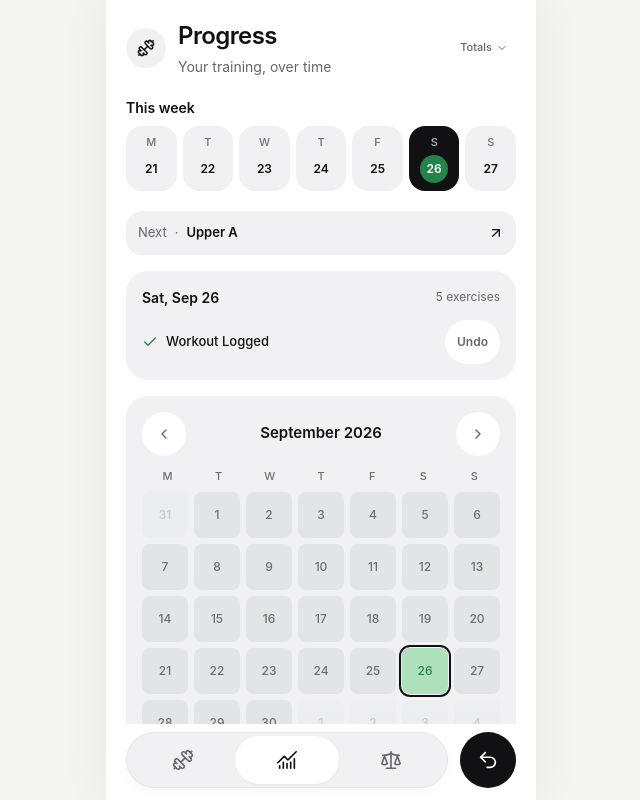
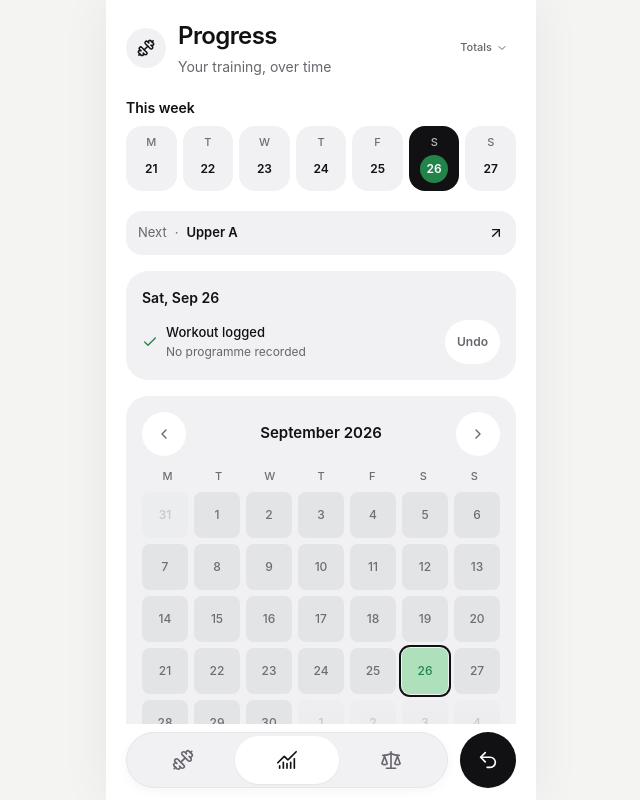
Before and after one commit to ddddami/lift, a React (Vite) app: page /tracker in a window 1280 px wide. Both pictures are taken after a click on the button "Log a session". Shown: the whole page, without its empty margins (319-959 px from the left). Built offline with nearby package versions, Linux system fonts and the light colour scheme.

Commit message:
ui: show recorded programme in selected calendar day

```diff
--- a/src/routes/Tracker.tsx
+++ b/src/routes/Tracker.tsx
@@ -1,4 +1,4 @@
-import { useContext, useState } from 'react';
+import { useContext, useRef, useState } from 'react';
 import { createPortal } from 'react-dom';
 import { SessionDockContext } from '../components/sessionDock';
 import { useStore } from '../store/useStore';
@@ -17,6 +17,7 @@ export function Tracker() {
   const [showTotals, setShowTotals] = useState(false);
   const [currentMonth, setCurrentMonth] = useState(new Date());
   const [selectedDate, setSelectedDate] = useState(new Date());
+  const selectedSessionRef = useRef<HTMLElement | null>(null);
   const today = new Date();
   const todayKey = format(today, 'yyyy-MM-dd');
   const monthStart = startOfMonth(currentMonth);
@@ -31,12 +32,21 @@ export function Tracker() {
   const monthlyWorkouts = entries.filter(([date]) => date.startsWith(format(today, 'yyyy-MM'))).length;
   const selectedKey = format(selectedDate, 'yyyy-MM-dd');
   const selectedEntry = activityMap[selectedKey];
+  const programmeLabel = selectedEntry?.sessionLabel && selectedEntry.sessionLabel.toLowerCase() !== 'workout logged'
+    ? formatLabel(selectedEntry.sessionLabel)
+    : null;
   const selectedFuture = selectedKey > todayKey;
   const { session: nextSession, type: nextType } = getNextSession(trainingState, today);
 
   const selectDate = (day: Date) => {
     setSelectedDate(day);
     setCurrentMonth(day);
+    requestAnimationFrame(() => {
+      selectedSessionRef.current?.scrollIntoView({
+        block: 'nearest',
+        behavior: window.matchMedia('(prefers-reduced-motion: reduce)').matches ? 'auto' : 'smooth',
+      });
+    });
   };
 
   const toggleSelectedSession = () => {
@@ -103,14 +113,20 @@ export function Tracker() {
           </div>
         </div>
 
-        <section aria-label="Selected session" className="mb-4 rounded-[22px] bg-lift-inset p-4">
+        <section ref={selectedSessionRef} aria-label="Selected session" aria-live="polite" className="mb-4 rounded-[22px] bg-lift-inset p-4">
           <div className="mb-3 flex items-center justify-between gap-2">
             <h2 className="m-0 text-[14px] font-semibold">{format(selectedDate, 'EEE, MMM d')}</h2>
-            {selectedEntry?.count ? <span className="text-xs text-lift-text-muted">{selectedEntry.count} exercises</span> : null}
+            {selectedEntry?.count && programmeLabel ? <span className="text-xs text-lift-text-muted">{selectedEntry.count} exercises</span> : null}
           </div>
           {selectedEntry?.count ? (
             <div className="flex items-center justify-between gap-3">
-              <div className="flex min-w-0 items-center gap-2"><Check className="h-4 w-4 shrink-0 text-lift-success-text" /><span className="truncate text-[13px] font-medium">{formatLabel(selectedEntry.sessionLabel ?? 'Workout logged')}</span></div>
+              <div className="flex min-w-0 items-center gap-2">
+                <Check className="h-4 w-4 shrink-0 text-lift-success-text" />
+                <div className="min-w-0">
+                  <div className="text-[13px] font-medium">{programmeLabel ?? 'Workout logged'}</div>
+                  <div className="mt-0.5 text-xs text-lift-text-muted">{programmeLabel ? 'Programme completed' : 'No programme recorded'}</div>
+                </div>
+              </div>
               <button onClick={toggleSelectedSession} className="min-h-11 rounded-full bg-white px-3 text-xs font-semibold text-lift-text-muted">Undo</button>
             </div>
           ) : selectedFuture ? (
```
